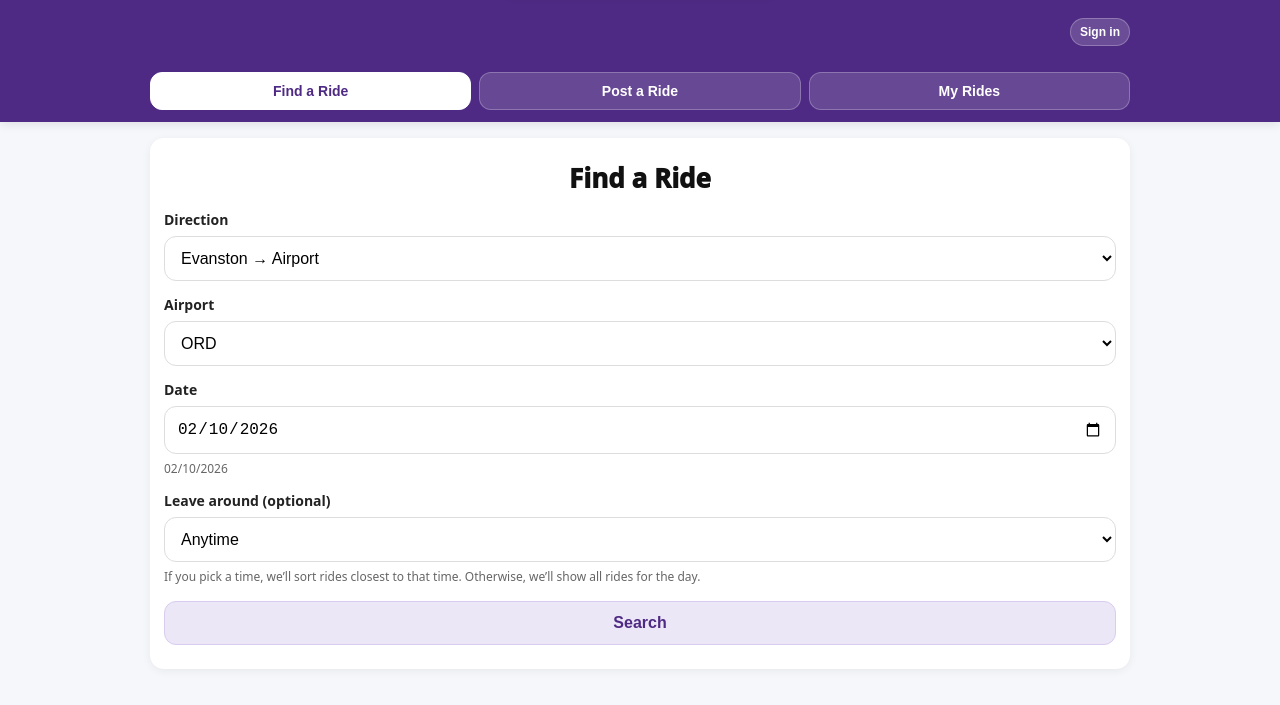
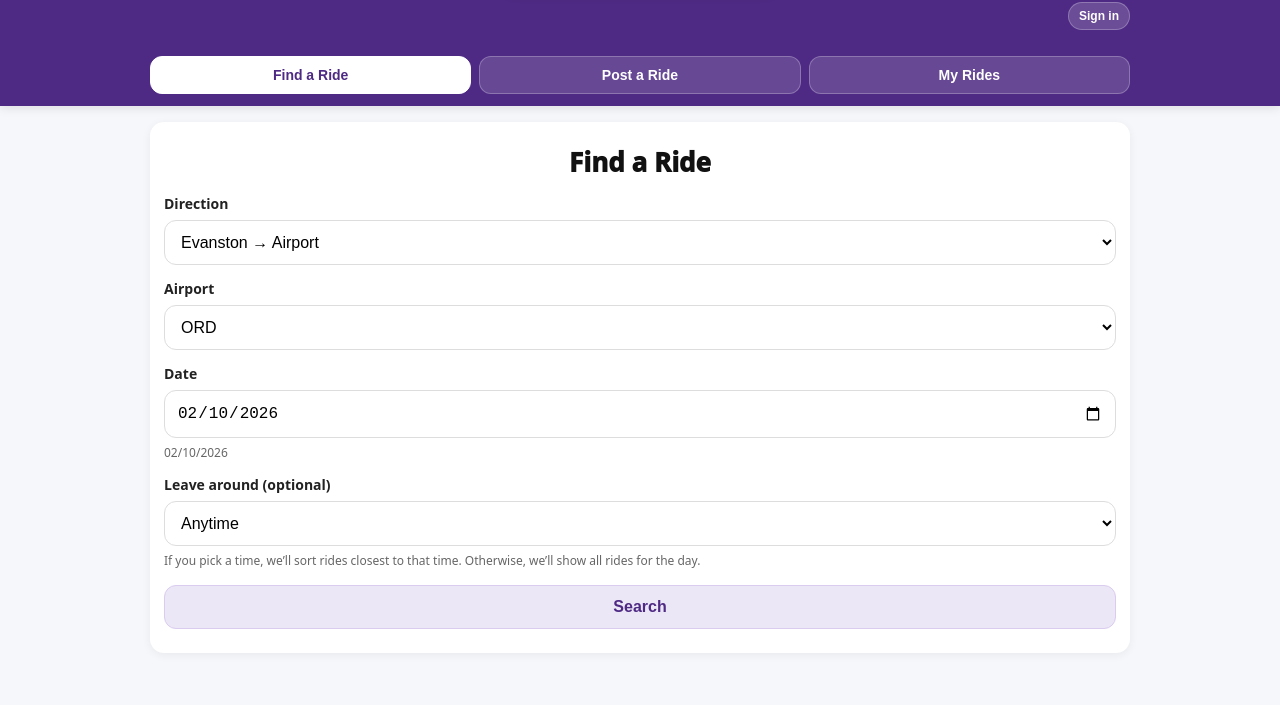
Before and after one commit to weihongjiang2028-debug/wildcat-rides, a plain HTML site: page index.html in a window 1280 px wide. Shown: the part 95-800 px from the top of the page. Drawn offline with nearby package versions, Linux system fonts and the light colour scheme.

Commit message:
Update index.html
spacing

```diff
--- a/index.html
+++ b/index.html
@@ -262,6 +262,17 @@
       padding:12px;
       border-radius:12px;
     }
+    /* ✅ Header auth button should NOT inherit global button margin */
+.authBelowTagline .authBtn{
+  margin-top:0 !important;
+  width:auto !important;
+  padding:6px 10px;
+  border-radius:999px;
+}
+.authBelowTagline .chip{
+  margin-top:0 !important;
+}
+
     button.secondary{
       background:#ece7f6;
       color:#4e2a84;
```
